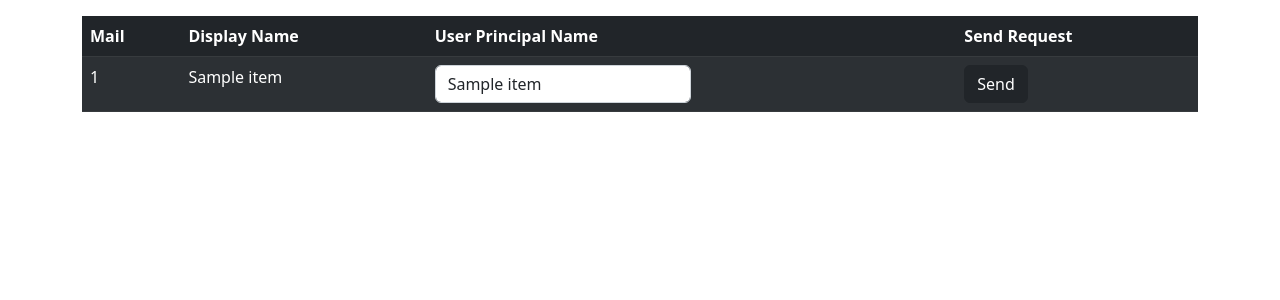
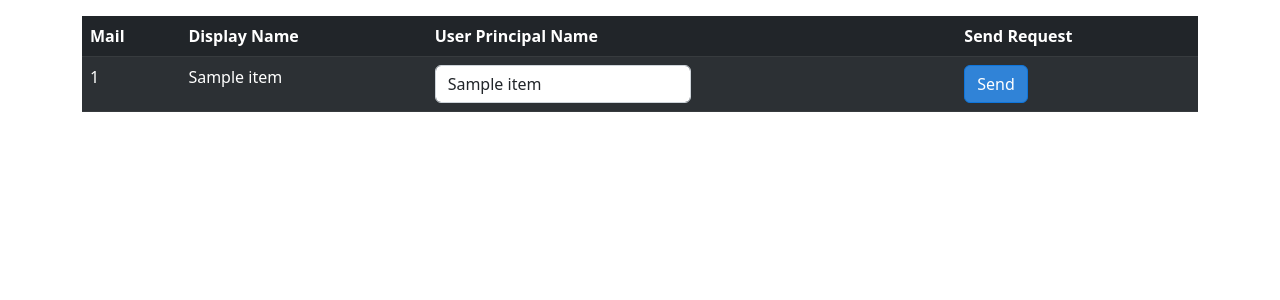
Before and after one commit to georges-hayek/APITest, a Flask app: template templates/Searchforuser.html in a window 1280 px wide. Shown: the top 300 px of the page. Run offline with Flask 2, Linux system fonts and the light colour scheme; the template is opened without the code that fills it: most values are stand-ins (such as "Sample title", 1, 10 or a date in 2020).

Commit message:
change backround colors

```diff
--- a/templates/Searchforuser.html
+++ b/templates/Searchforuser.html
@@ -30,7 +30,7 @@
         <td>
 
         <div class="search">
-            <button class="btn btn-primary" onMouseOver="this.style.color='blue'" onMouseOut="this.style.color='white'"  style="background-color: #212529; border-color:#212529;">Send</button>
+            <button class="btn btn-primary" onMouseOver="this.style.color='blue'" onMouseOut="this.style.color='white'"  style="background-color: #3083d7; border-color:#0e75db;">Send</button>
         </div>
 
       </td>
```
